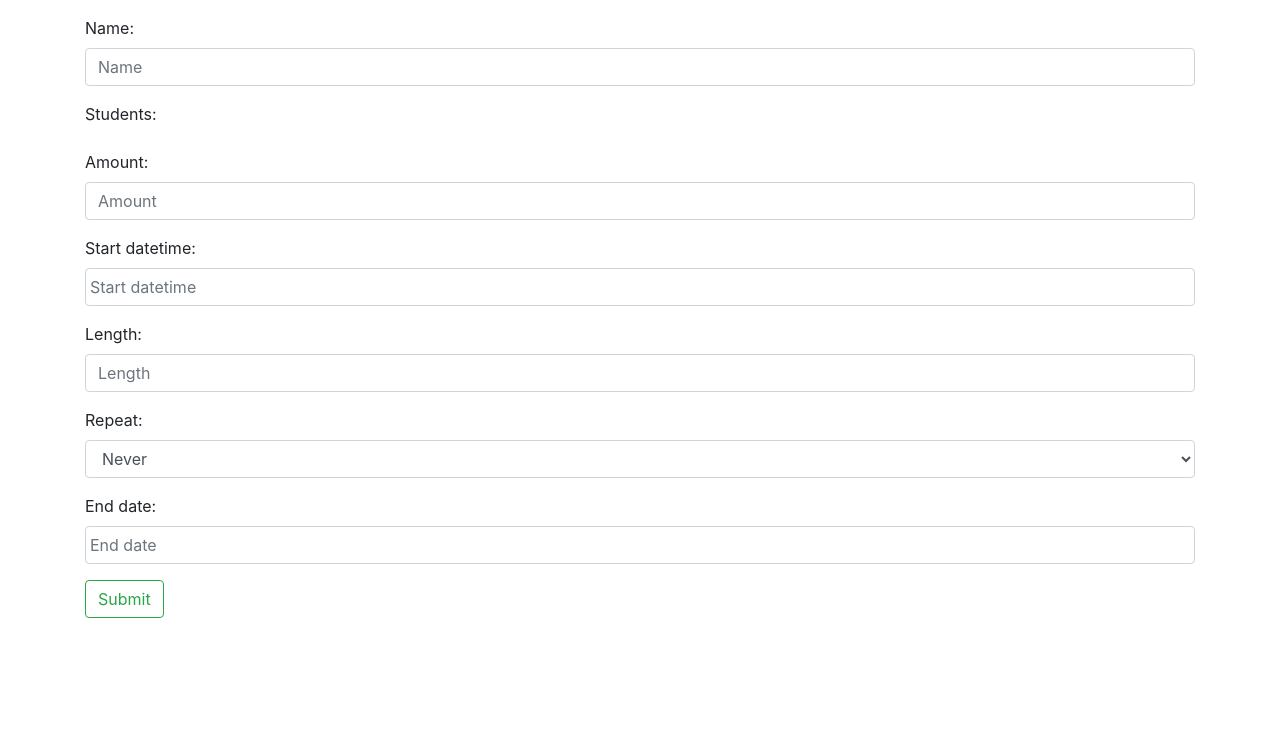
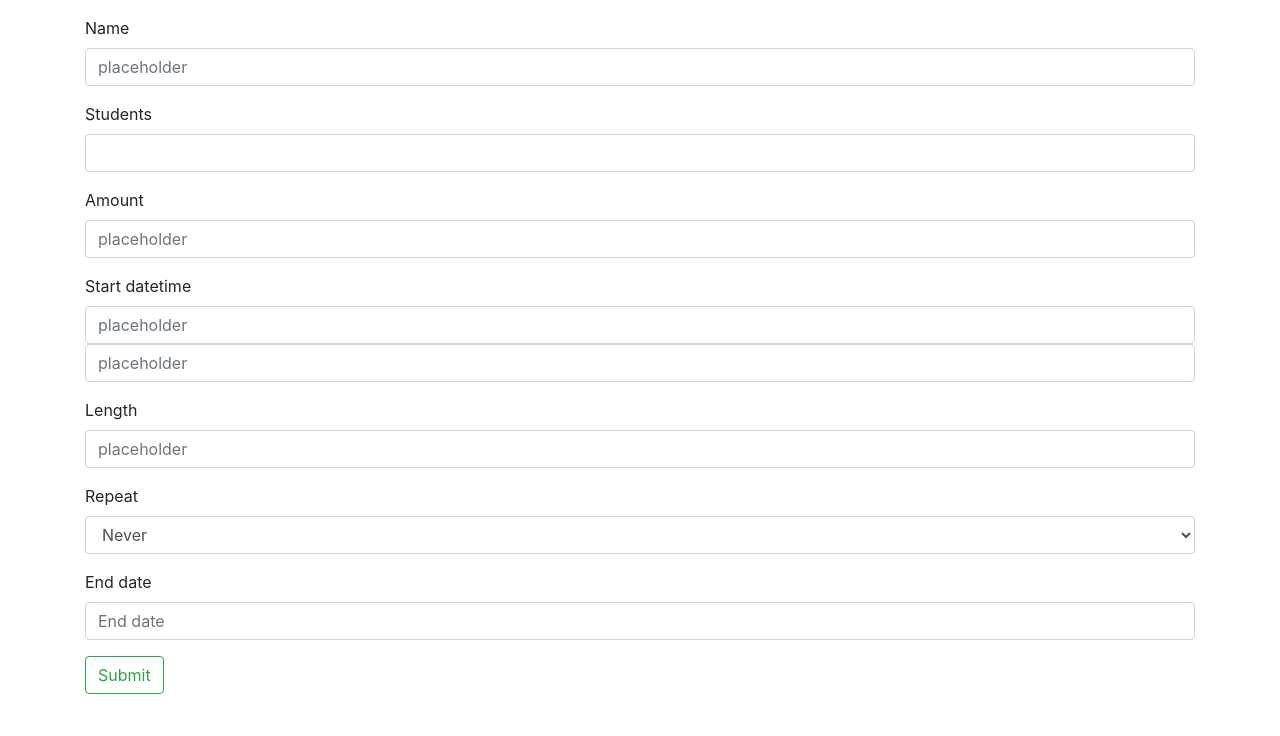
Before and after one commit to Hogwarts250/lesson-discussion, a Django app: page /lessons/create/ in a window 1280 px wide. Shown: the part 64-800 px from the top of the page. Run offline with Django 3.2, Linux system fonts and the light colour scheme; the visitor is signed in with stand-in values (Sample User, id 1); data comes from the database, SQL or seed files in the repository; some libraries are stand-ins or nearby versions.

Commit message:
add edit series, rename lesson files

```diff
--- a/chat_room/templates/chat_room/index.html
+++ b/chat_room/templates/chat_room/index.html
@@ -1,6 +1,7 @@
 {% extends "transactions/base.html" %} {% load bootstrap4 %}
 
 {% block content %}
+<a href="{% url 'transactions:create_transaction' %}">create transaction</a>
 <ul>
   {% for user in users %}
   <li>
--- a/lesson_planner/forms.py
+++ b/lesson_planner/forms.py
@@ -2,7 +2,7 @@ from django import forms
 from django.conf import settings
 from django.core.exceptions import ValidationError
 
-from .models import Lesson, Series
+from .models import Series, Lesson
 from users.models import User
 
 
@@ -12,18 +12,59 @@ class SeriesForm(forms.ModelForm):
         widget=forms.CheckboxSelectMultiple,
         to_field_name=None,
     )
+    students.widget.attrs.update({
+        "class": "form-check"
+    })
 
-    start_datetime = forms.DateTimeField(
-        input_formats=["%d/%m/%Y %H:%M"],
+    start_datetime = forms.SplitDateTimeField(
+        label="Start datetime",
+        widget=forms.SplitDateTimeWidget(
+            date_attrs={
+                "class" : "form-control",
+                "data-provide": "datepicker",
+                "placeholder": "placeholder",
+            },
+            date_format="%d/%m/%Y",
+            time_attrs={
+                "class": "form-control",
+                "placeholder": "placeholder",
+            },
+            time_format="%H:%M",
+        )
     )
     end_date = forms.DateField(
         input_formats=["%d/%m/%Y"],
+        label="End date",
         required=False,
     )
+    end_date.widget.attrs.update({
+        "class": "form-control",
+        "data-provide": "datepicker",
+        "placeholder": end_date.label,
+    })
 
     class Meta:
         model = Series
-        fields = ["name", "teacher", "students", "amount", "start_datetime", "length", "repeat", "end_date"]
+        fields = ["name", "students", "amount", "start_datetime", "length", "repeat", "end_date"]
+        widgets = {
+            "name": forms.TextInput(attrs={
+                "class": "form-control",
+                "placeholder": "placeholder",
+            }),
+            "amount": forms.NumberInput(attrs={
+                "class": "form-control",
+                "placeholder": "placeholder",
+            }),
+            "length": forms.TimeInput(
+                attrs={
+                    "class": "form-control",
+                    "placeholder": "placeholder",
+                },
+            ),
+                "repeat": forms.Select(attrs={
+                "class": "form-control",
+            }),
+        }
 
     def clean(self):
         cleaned_data = super().clean()
@@ -41,9 +82,6 @@ class SeriesForm(forms.ModelForm):
         return cleaned_data
 
 class CreateSeriesForm(SeriesForm):
-    class Meta(SeriesForm.Meta):
-        fields = ["name", "students", "amount", "start_datetime", "length", "repeat", "end_date"]
-
     def __init__(self, user_id, * args, **kwargs):
         super().__init__(*args, **kwargs)
         self.fields["students"].queryset = User.objects.exclude(id=user_id)
@@ -54,6 +92,13 @@ class RequestSeriesForm(SeriesForm):
         queryset=None,
         empty_label=None,
     )
+    teacher.widget.attrs.update({
+        "class": "form-control",
+    })
+
+    class Meta(SeriesForm.Meta):
+        fields = SeriesForm.Meta.fields
+        fields.append("teacher")
 
     def __init__(self, user_id, *args, **kwargs):
         super().__init__(*args, **kwargs)
@@ -67,3 +112,9 @@ class RequestSeriesForm(SeriesForm):
             raise ValidationError("The teacher cannot also be a student")
 
         return cleaned_data
+
+
+class EditLessonForm(forms.ModelForm):
+    class Meta:
+        model = Lesson
+        fields = ["students", "datetime", "length"]
--- a/lesson_planner/models.py
+++ b/lesson_planner/models.py
@@ -86,6 +86,7 @@ class Lesson(models.Model):
     )
 
     datetime = models.DateTimeField(null=True)
+    length = models.DurationField(null=True)
 
 
 class StudentStatus(models.Model):
--- a/lesson_planner/static/js/datepicker.js
+++ b/lesson_planner/static/js/datepicker.js
@@ -1,3 +1,3 @@
-$(".datepicker").datepicker({
+$("[data-provide='datepicker']").datepicker({
   format: "dd/mm/yyyy",
 });
--- a/lesson_planner/templates/lesson_planner/create_lesson.html
+++ /dev/null
@@ -1,67 +0,0 @@
-{% extends "transactions/base.html" %} {% load bootstrap4 %} {% load static %}
-
-{% block content %}
-<form action="{% url 'lesson_planner:create_lesson' %}" method="POST" class="form">
-  {% csrf_token %}
-
-  {{ form.non_field_errors }}
-  <!-- name -->
-  <div class="form-group">
-    {{ form.name.errors }}
-    {{ form.name.label_tag }}
-    <input type="text" class="form-control" name="{{ form.name.html_name }}" placeholder="{{ form.name.label }}" id="{{ form.name.id_for_label }}" title required>
-  </div>
-  <!-- students -->
-  <div class="form-group">
-    {{ form.students.errors }}
-    {{ form.students.label_tag }}
-    <div class="checkbox">
-      {% for student in form.students %}
-      <div class="form-check">
-        <label class="form-check-label" for="{{ student.id_for_label }}">
-          <input id="{{ student.id_for_label }}" class="form-check-input" name="{{ form.students.html_name }}" type="checkbox" value="{{ student.data.value }}">
-          {{ student.choice_label }}
-        </label>
-      </div>
-      {% endfor %}
-    </div>
-  </div>
-  <!-- amount -->
-  <div class="form-group">
-    {{ form.amount.errors }}
-    {{ form.amount.label_tag }}
-    <input type="number" class="form-control" name="{{ form.amount.html_name }}" placeholder="{{ form.amount.label }}" id="{{ form.amount.id_for_label }}" title required>
-  </div>
-  <!-- start_datetime -->
-  <div class="form-group">
-    {{ form.start_datetime.errors }}
-    {{ form.start_datetime.label_tag }}
-    <input type="text" class="form-control datepicker" name="{{ form.start_datetime.html_name }}" placeholder="{{ form.start_datetime.label }}" id="{{ form.start_datetime.id_for_label }}" title required>
-  </div>
-  <!-- length -->
-  <div class="form-group">
-    {{ form.length.errors }}
-    {{ form.length.label_tag }}
-    <input type="text" class="form-control" name="{{ form.length.html_name }}" placeholder="{{ form.length.label }}" id="{{ form.length.id_for_label }}" title required>
-  </div>
-  <!-- repeat -->
-  <div class="form-group">
-    {{ form.repeat.errors }}
-    {{ form.repeat.label_tag }}
-    <select id="{{ form.repeat.id_for_label }}" class="form-control" name="{{ form.repeat.html_name }}">
-      {% for option in form.repeat %}
-      <option value="{{ option.data.value }}">{{ option.choice_label }}</option>
-      {% endfor %}
-    </select>
-  </div>
-  <!-- end_date -->
-  <div class="form-group">
-    {{ form.end_date.errors }}
-    {{ form.end_date.label_tag }}
-    <input type="text" class="form-control datepicker" name="{{ form.end_date.html_name }}" placeholder="{{ form.end_date.label }}" id="{{ form.end_date.id_for_label }}" title required>
-  </div>
-  <input class="btn btn-outline-success" type="submit" value="Submit">
-</form>
-
-<script type="text/javascript" src="{% static 'js/datepicker.js' %}"></script>
-{% endblock content %}
--- /dev/null
+++ b/lesson_planner/templates/lesson_planner/create_series.html
@@ -0,0 +1,12 @@
+{% extends "transactions/base.html" %} {% load bootstrap4 %} {% load static %}
+
+{% block content %}
+<form action="{% url 'lesson_planner:create_series' %}" method="POST" class="form">
+  {% csrf_token %}
+
+  {% bootstrap_form form %}
+  <input class="btn btn-outline-success" type="submit" value="Submit">
+</form>
+
+<script type="text/javascript" src="{% static 'js/datepicker.js' %}"></script>
+{% endblock content %}
--- a/lesson_planner/templates/lesson_planner/request_lesson.html
+++ b/lesson_planner/templates/lesson_planner/edit_series.html
@@ -1,8 +1,9 @@
 {% extends "transactions/base.html" %} {% load bootstrap4 %}
 
 {% block content %}
-<form action="{% url 'lesson_planner:request_lesson' %}" method="POST" class="form">
+<form action="{% url 'lesson_planner:edit_series' series_id %}" method="POST" class="form">
   {% csrf_token %}
+
   {% bootstrap_form form %}
   <input class="btn btn-outline-success" type="submit" value="Submit">
 </form>
--- a/lesson_planner/urls.py
+++ b/lesson_planner/urls.py
@@ -7,7 +7,8 @@ app_name = "lesson_planner"
 urlpatterns = [
     path("", views.index, name="index"),
     path("m=<str:model_id>", views.index, name="index"),
-    path("create/", views.create_lesson, name="create_lesson"),
-    path("request/", views.request_lesson, name="request_lesson"),
+    path("create/", views.create_series, name="create_series"),
+    path("request/", views.request_series, name="request_series"),
+    path("edit/m=<str:series_id>", views.edit_series, name="edit_series"),
     path("edit/m=<str:lesson_id>", views.edit_lesson, name="edit_lesson"),
 ]
--- a/lesson_planner/views.py
+++ b/lesson_planner/views.py
@@ -5,9 +5,10 @@ from django.shortcuts import render, reverse
 from django.contrib.auth.decorators import login_required
 from django.http import HttpResponseRedirect
 from django.db.models import Q
+from django.utils import timezone
 
 from .models import Series, Lesson, StudentStatus
-from .forms import CreateSeriesForm, RequestSeriesForm # CreateLessonForm, RequestLessonForm
+from .forms import CreateSeriesForm, RequestSeriesForm
 from transactions.models import Transaction
 from transactions.views import get_create_transaction_record, confirm_deny_model
 from users.models import User
@@ -28,14 +29,6 @@ def index(request, model_id=None):
             series = series.get(id=model_id)
             confirm_deny_model(request, series)
 
-        elif "student" in post_keys:
-            student_status = StudentStatus.objects.get(id=model_id)
-            confirm_deny_model(request, student_status)
-
-        elif "transaction" in post_keys:
-            transaction = Transaction.objects.get(id=model_id)
-            confirm_deny_model(request, transaction, user=current_user)
-
         return HttpResponseRedirect(reverse("lesson_planner:index"))
 
     context = {"requested_series": requested_series, "created_series": created_series}
@@ -44,7 +37,7 @@ def index(request, model_id=None):
 
 
 @login_required
-def create_lesson(request):
+def create_series(request):
     current_user = request.user
 
     if request.method == "POST":
@@ -52,6 +45,10 @@ def create_lesson(request):
 
         if form.is_valid():
             series = form.save()
+            series.start_datetime = timezone.make_aware(datetime.combine(form.cleaned_data["start_date"], form.cleaned_data["start_time"]))
+            series.teacher = current_user
+            series.save()
+
             students = form.cleaned_data["students"]
 
             if series.repeat == Series.RepeatChoices.NEVER:
@@ -67,13 +64,14 @@ def create_lesson(request):
             else:
                 delta = relativedelta(months=1)
 
-            lesson_datetime = form.cleaned_data["start_datetime"]
+            lesson_datetime = series.start_datetime
             # do-while loop implementation
-            while condition:
+            while True:
                 lesson = Lesson(
                     series=series,
                     teacher=current_user,
                     datetime=lesson_datetime,
+                    length=series.length,
                 )
                 lesson.save()
                 lesson.students.set(students)
@@ -108,11 +106,11 @@ def create_lesson(request):
 
     context = {"form": form}
 
-    return render(request, "lesson_planner/create_lesson.html", context)
+    return render(request, "lesson_planner/create_series.html", context)
 
 
 @login_required
-def request_lesson(request):
+def request_series(request):
     current_user = request.user
 
     if request.method == "POST":
@@ -121,6 +119,7 @@ def request_lesson(request):
         if form.is_valid():
             series = form.save()
             series.status = series.StatusChoices.REQUEST
+            series.start_datetime = datetime.combine(form.cleaned_data["start_date"], form.cleaned_data["start_time"])
             series.save()
 
             return HttpResponseRedirect(reverse("lesson_planner:index"))
@@ -130,7 +129,29 @@ def request_lesson(request):
 
     context = {"form": form}
 
-    return render(request, "lesson_planner/request_lesson.html", context=context)
+    return render(request, "lesson_planner/request_series.html", context=context)
+
+
+@login_required
+def edit_series(request, series_id):
+    current_user = request.user
+    series = Series.objects.get(id=series_id)
+
+    if request.method == "POST":
+        form = CreateSeriesForm(current_user.id, instance=series, data=request.POST)
+
+        if form.is_valid():
+            # TODO: edit relevant fields on all sub-lessons
+            form.save()
+
+            return HttpResponseRedirect(reverse("lesson_planner:index"))
+
+    else:
+        form = CreateSeriesForm(current_user.id, instance=series)
+
+    context = {"form": form, "series_id": series_id}
+
+    return render(request, "lesson_planner/edit_series.html", context)
 
 
 @login_required
@@ -144,7 +165,7 @@ def edit_lesson(request, lesson_id):
         if form.is_valid():
             form.save()
 
-        return HttpResponseRedirect(reverse("lesson_planner:index"))
+            return HttpResponseRedirect(reverse("lesson_planner:index"))
 
     else:
         form = CreateLessonForm(instance=lesson)
```
Also changed, not shown: lesson_planner/templates/lesson_planner/index.html (+11 -26 lines), lesson_planner/templates/lesson_planner/request_series.html (added, +18 -0 lines), lesson_planner/migrations/0040_lesson_length.py (added).
